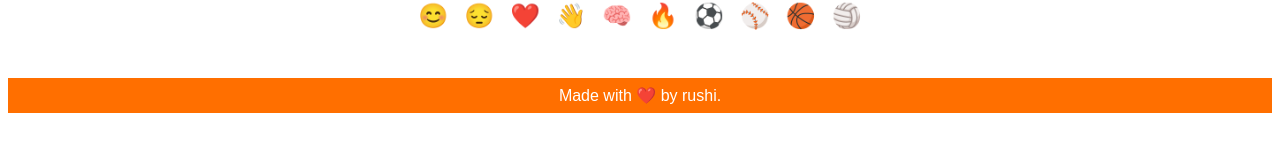
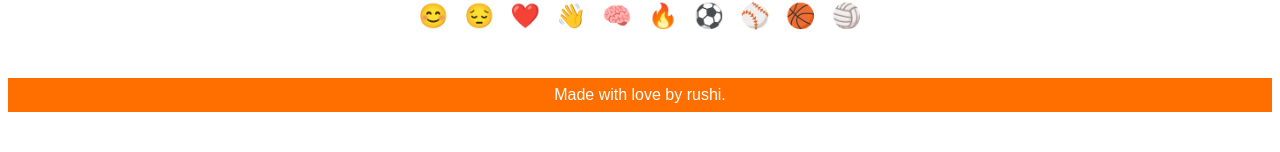
Before and after one commit to rushi-173/Emoji-Translator, a React (Create React App) app: page / in a window 1280 px wide. Shown: the part 174-326 px from the top of the page. Built offline with nearby package versions, Linux system fonts and the light colour scheme.

Commit message:
all done

```diff
--- a/src/App.js
+++ b/src/App.js
@@ -42,7 +42,7 @@ export default function App() {
       </nav>
       <input
         type="text"
-        onChange={() => inputHandler(e)}
+        onChange={() => inputHandler()}
         style={{ width: "70%", padding: "0.4rem" }}
         placeholder="Paste your emoji here!"
       />
@@ -55,7 +55,7 @@ export default function App() {
       {emojiList.map((item) => {
         return (
           <span
-            key="item"
+            key={item}
             style={{
               fontSize: "x-large",
               cursor: "pointer",
@@ -67,8 +67,8 @@ export default function App() {
           </span>
         );
       })}
-      <footer class="footer">
-        <p class="footer-title">Made with ❤️ by rushi.</p>
+      <footer className="footer">
+        <p className="footer-title"> Made with love by rushi. </p>
       </footer>
     </div>
   );
```
